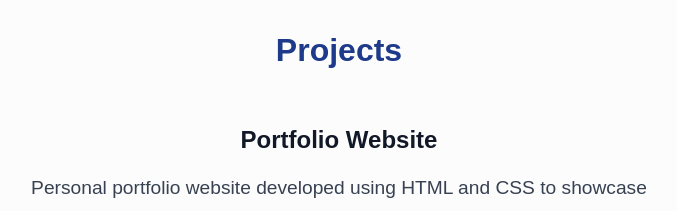
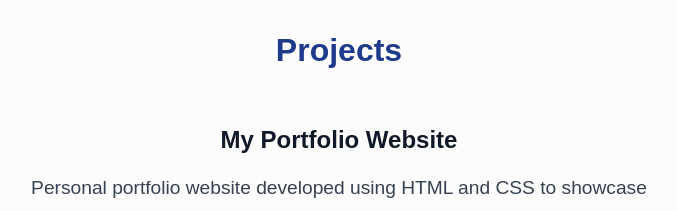
Before and after one commit to SifisoSiyabonga/SifisoTheEngineerPortfolio.io, a plain HTML site: page index.html in a window 1280 px wide. Shown: the part 3760-3971 px from the top of the page, without its empty margins (301-978 px from the left). Drawn offline with Linux system fonts and the light colour scheme.

Commit message:
Updated index.html in portfolio

```diff
--- a/index.html
+++ b/index.html
@@ -184,7 +184,7 @@
             <h2>Projects</h2>
 
             <div class="project-card">
-                <h3>Portfolio Website</h3>
+                <h3>My Portfolio Website</h3>
                 <p>
                     Personal portfolio website developed using HTML and CSS to
                     showcase skills, projects, and professional information.
```
